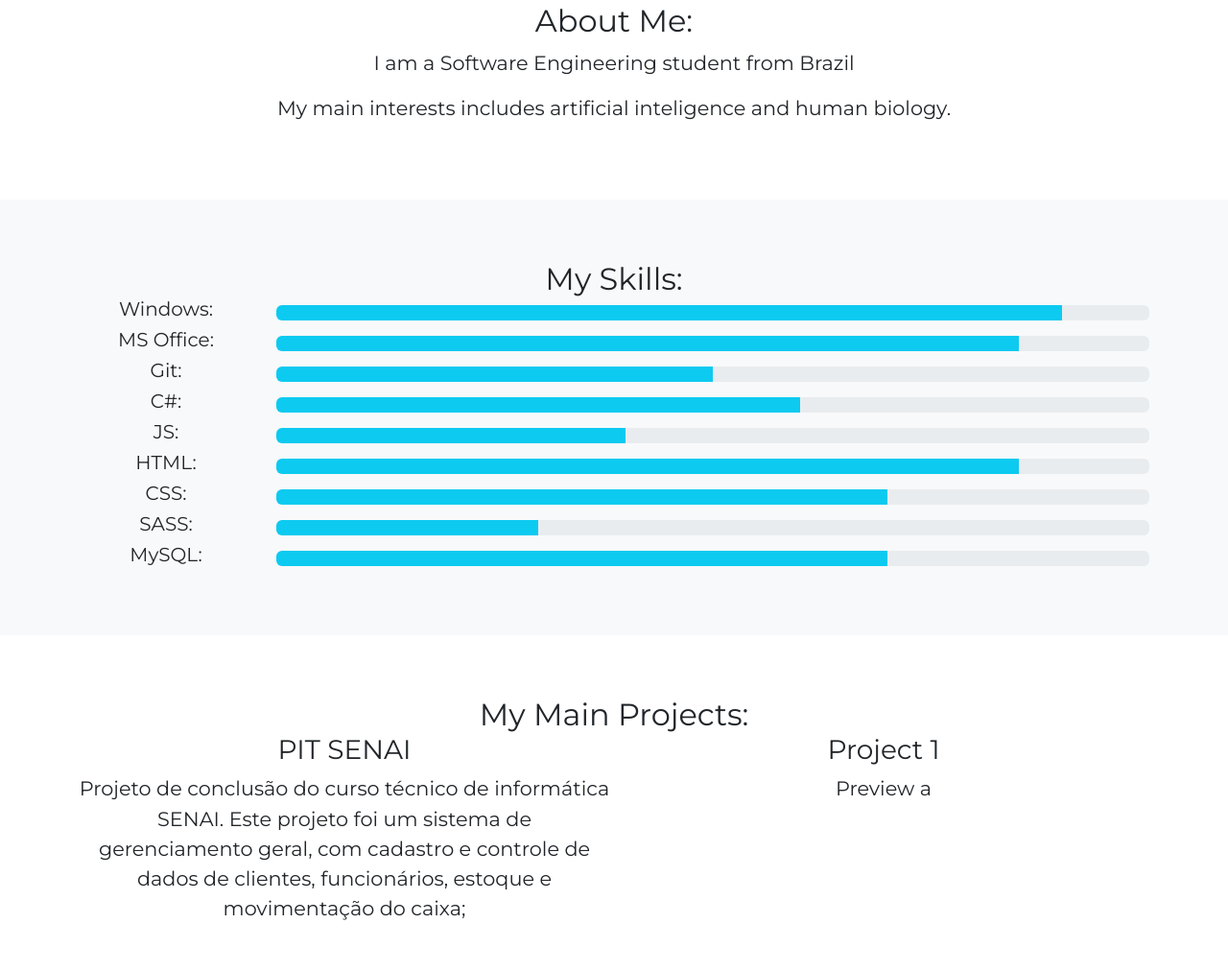
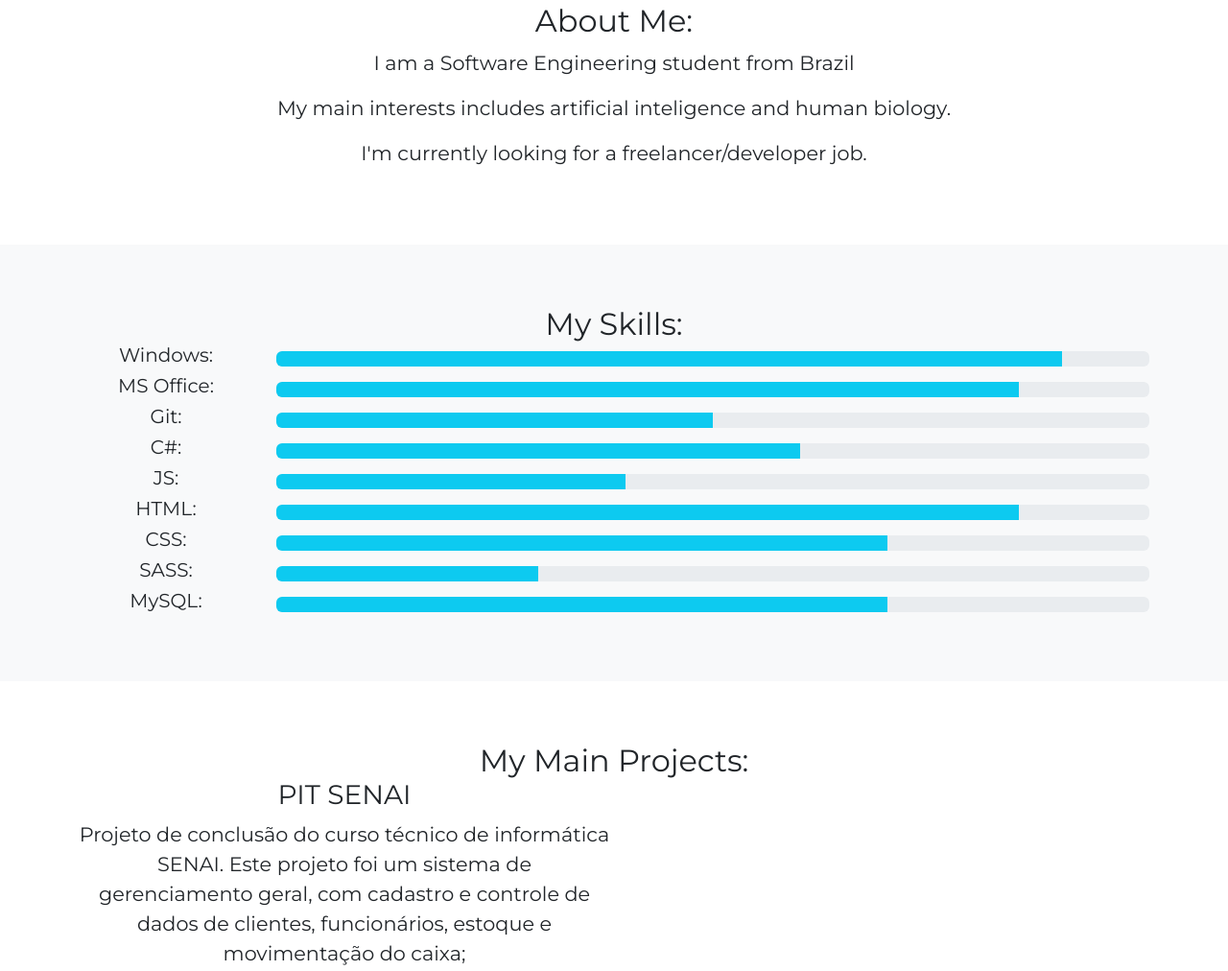
Before and after one commit to YoruAlptraum/my-website-old, a website: page index.html in a window 1280 px wide. Shown: the part 924-1936 px from the top of the page at 96% size. Drawn offline with nearby package versions, Linux system fonts and the light colour scheme.

Commit message:
edited some of the information

```diff
--- a/index.html
+++ b/index.html
@@ -29,6 +29,7 @@
         <h2 >About Me:</h2>
         <p>I am a Software Engineering student from Brazil</p>
         <p>My main interests includes artificial inteligence and human biology.</p>
+        <p>I'm currently looking for a freelancer/developer job.</p>
       </div>
     </section>
 
@@ -52,13 +53,13 @@
             </div>
           </div>
 
-          <div>
+          <!-- <div>
             <h3>Project 1</h3>
             <div>Preview
               <a href="thanks.html">a</a>
             </div>
 
-          </div>
+          </div> -->
 
 
         </div>
```
